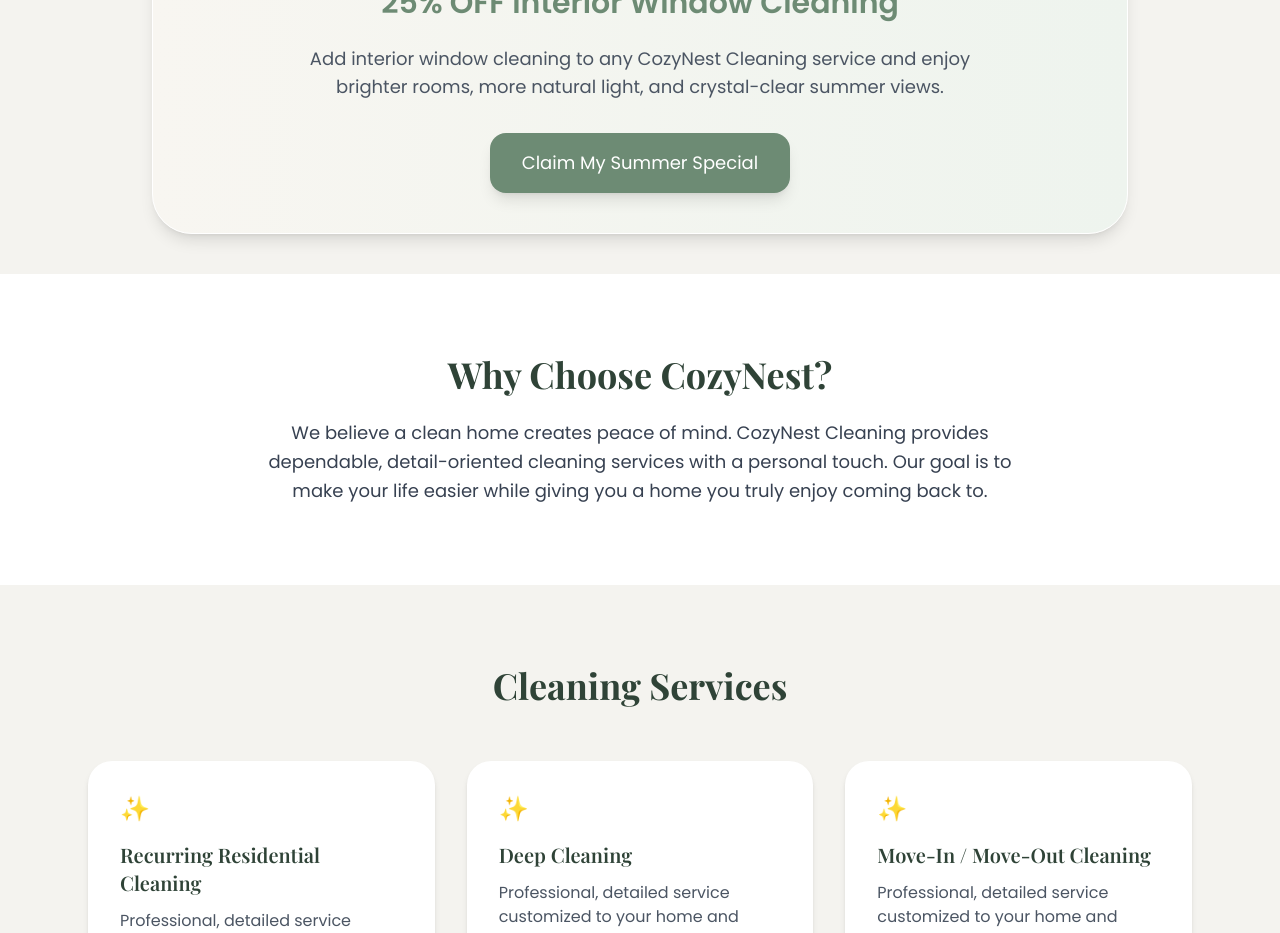
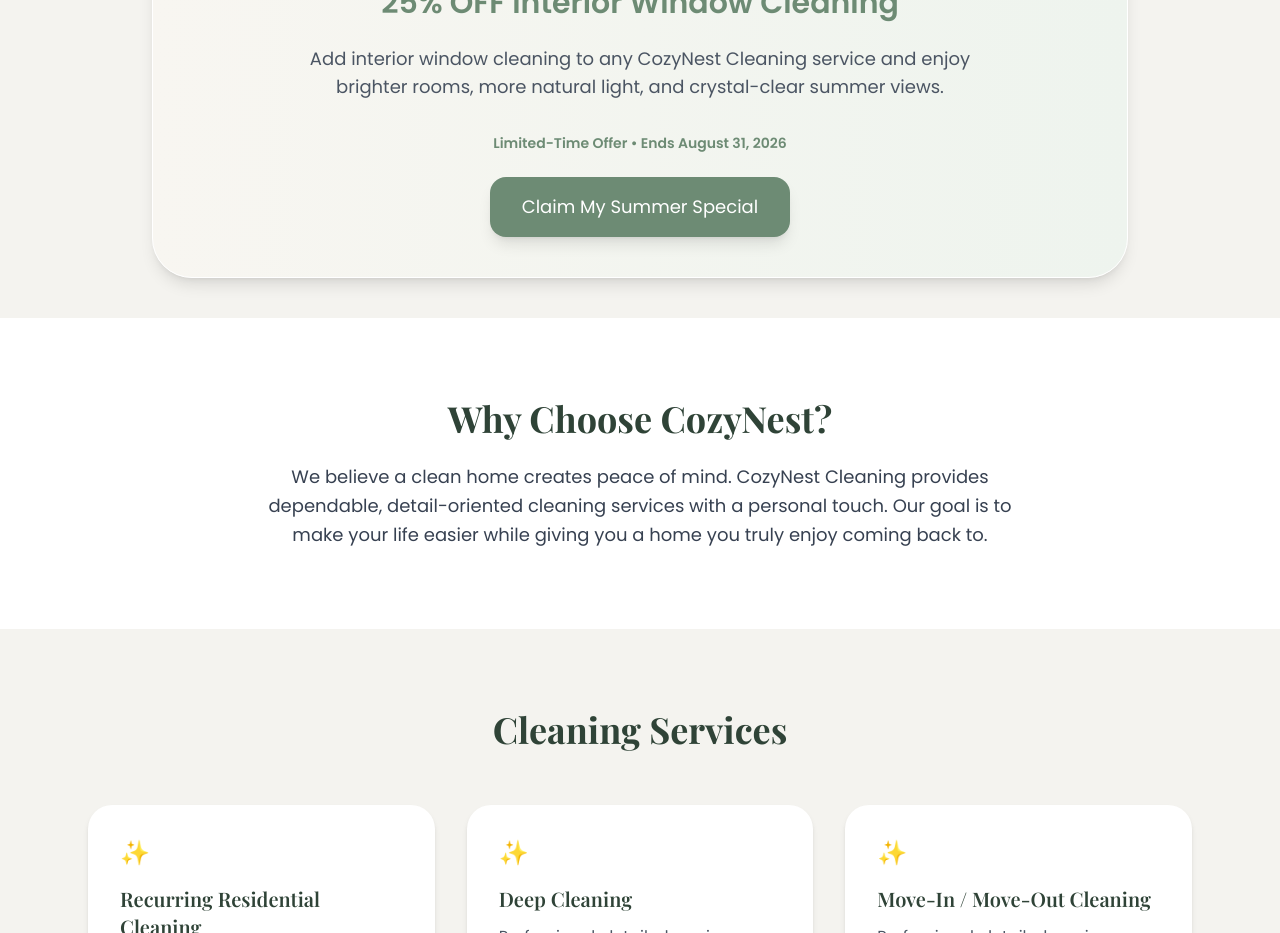
Before and after one commit to CozyNest26/cozynest-cleaning, a React (Vite) app in the folder cozynest-cleaning/: page / in a window 1280 px wide. Shown: the part 1640-2573 px from the top of the page. Built offline with nearby package versions, Linux system fonts and the light colour scheme.

Commit message:
Update App.jsx

```diff
--- a/cozynest-cleaning/src/App.jsx
+++ b/cozynest-cleaning/src/App.jsx
@@ -154,7 +154,9 @@ export default function App() {
       Add interior window cleaning to any CozyNest Cleaning service and enjoy
       brighter rooms, more natural light, and crystal-clear summer views.
     </p>
-
+    <p className="text-sm font-semibold text-[#6d8b74] mb-6">
+     Limited-Time Offer • Ends August 31, 2026
+    </p>
     <a
       href="#free-quote-form"
       className="inline-block bg-[#6d8b74] hover:bg-[#58705e] text-white px-8 py-4 rounded-2xl text-lg shadow-lg transition"
```
